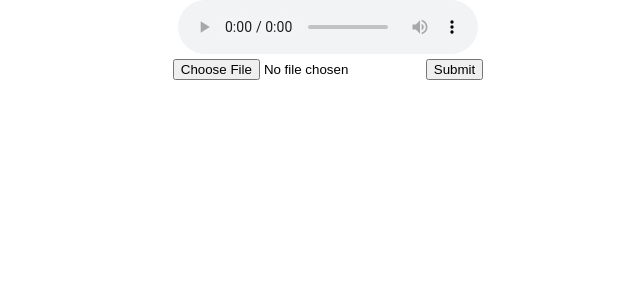
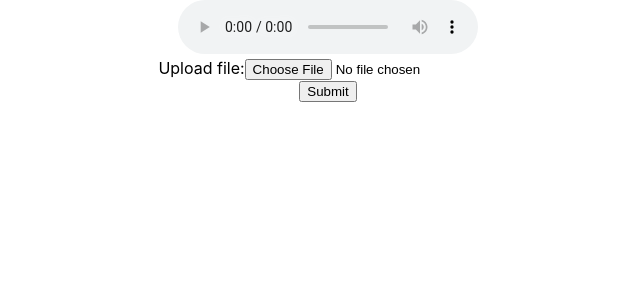
Before and after one commit to damianobellucci/send-your-craft, a React (Create React App) app in the folder frontend/: page / in a window 1280 px wide. Shown: the top 300 px of the page, without its empty margins (312-952 px from the left). Built offline with nearby package versions, Linux system fonts and the light colour scheme.

Commit message:
react component for post file to server

```diff
--- a/frontend/package.json
+++ b/frontend/package.json
@@ -10,6 +10,8 @@
     "@types/node": "^12.0.0",
     "@types/react": "^16.9.53",
     "@types/react-dom": "^16.9.8",
+    "axios": "^0.21.1",
+    "fs": "^0.0.1-security",
     "react": "^17.0.1",
     "react-dom": "^17.0.1",
     "react-h5-audio-player": "^3.5.0",
--- a/frontend/src/App.tsx
+++ b/frontend/src/App.tsx
@@ -1,6 +1,7 @@
 import React from "react";
 import "./App.css";
 import "react-h5-audio-player/lib/styles.css";
+import FileInput from "./FileInput";
 
 function App() {
   return (
@@ -12,14 +13,15 @@ function App() {
             type="audio/mpeg"
           ></source>
         </audio>
-        <form
+        {/*         <form
           action="http://localhost:5000/"
           method="post"
           encType="multipart/form-data"
         >
           <input type="file" name="filetoupload" accept="audio/*"></input>
           <input type="submit"></input>
-        </form>
+        </form> */}
+        <FileInput></FileInput>
       </div>
     </>
   );
--- /dev/null
+++ b/frontend/src/FileInput.tsx
@@ -0,0 +1,42 @@
+import React from "react";
+import axios from "axios";
+
+class FileInput extends React.Component {
+  fileInput: any;
+
+  constructor(props: {} | Readonly<{}>) {
+    super(props);
+    this.handleSubmit = this.handleSubmit.bind(this);
+    this.fileInput = React.createRef();
+  }
+
+  handleSubmit(event: { preventDefault: () => void }) {
+    event.preventDefault();
+    alert(`Selected file - ${this.fileInput.current.files[0].name}`);
+    const url = "http://localhost:5000";
+    console.log(this.fileInput.current.files[0].name);
+
+    const formData = new FormData();
+    formData.append("filetoupload", this.fileInput.current.files[0]);
+
+    axios
+      .post(url, formData)
+      .catch((err) => console.log(err))
+      .then((res) => console.log(res));
+  }
+
+  render() {
+    return (
+      <form onSubmit={this.handleSubmit}>
+        <label>
+          Upload file:
+          <input type="file" accept="audio/*" ref={this.fileInput}></input>
+        </label>
+        <br />
+        <button type="submit">Submit</button>
+      </form>
+    );
+  }
+}
+
+export default FileInput;
```
Also changed, not shown: 1 other file (tests, documents, lock files or other folders).
